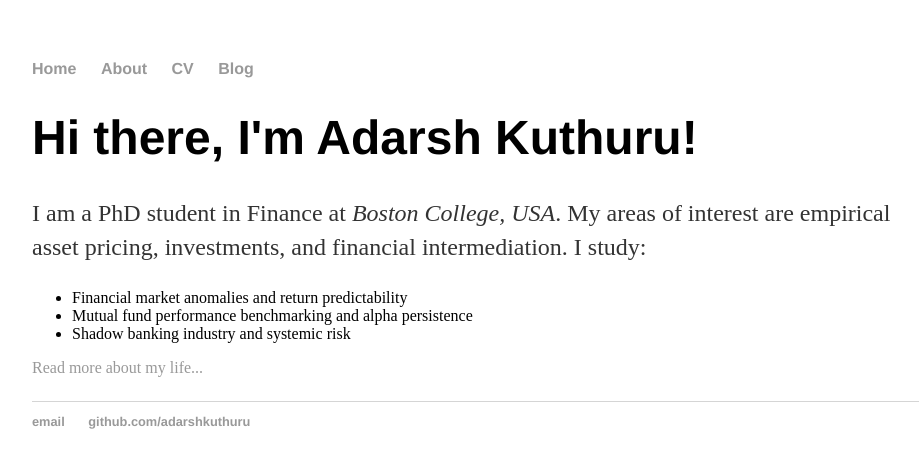
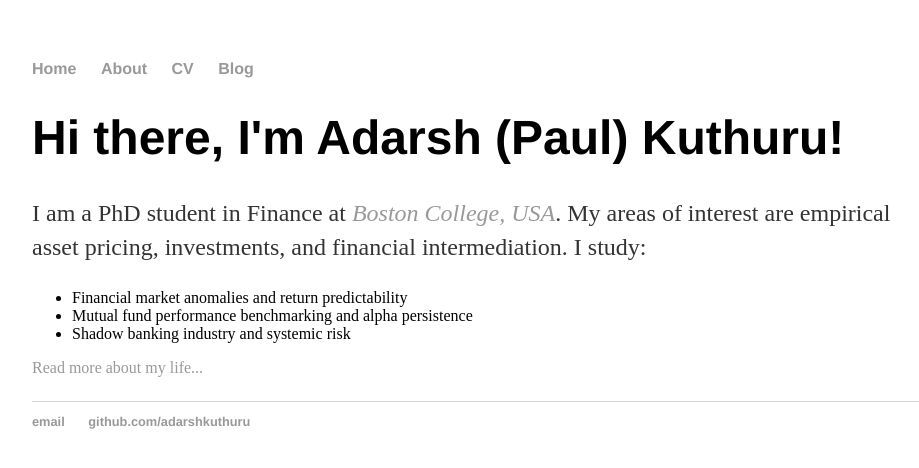
Before and after one commit to adarshkuthuru/website, a Jekyll site: the page index.html, which Jekyll copies as it is, in a window 1280 px wide. Shown: the top 468 px of the page, without its empty margins (160-1079 px from the left). Built offline with Jekyll 4.4.1, drawn with Linux system fonts in a browser that asks for light colours.

Commit message:
Update index.html

```diff
--- a/index.html
+++ b/index.html
@@ -17,8 +17,8 @@
 		</nav>
 		<div class="container">
     		<div class="blurb">
-        		<h1>Hi there, I'm Adarsh Kuthuru!</h1>
-				<p>I am a PhD student in Finance at <em>Boston College, USA</em>. My areas of interest are empirical asset pricing, investments, and financial intermediation.
+        		<h1>Hi there, I'm Adarsh (Paul) Kuthuru!</h1>
+				<p>I am a PhD student in Finance at <a href="https://www.bc.edu/"><em>Boston College, USA</em></a>. My areas of interest are empirical asset pricing, investments, and financial intermediation.
 
 					I study:
 					<ul>
```
